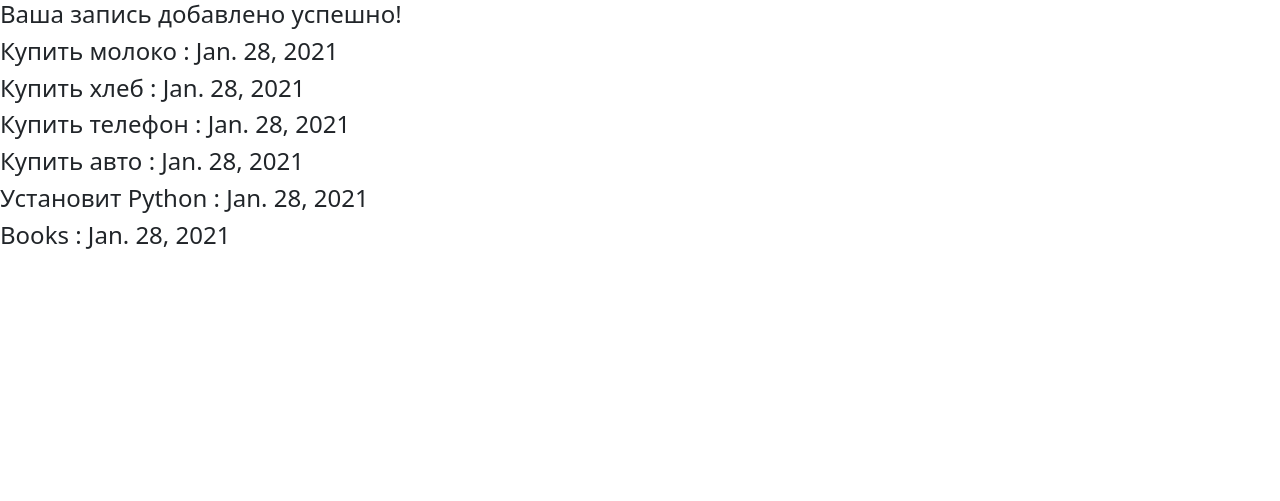
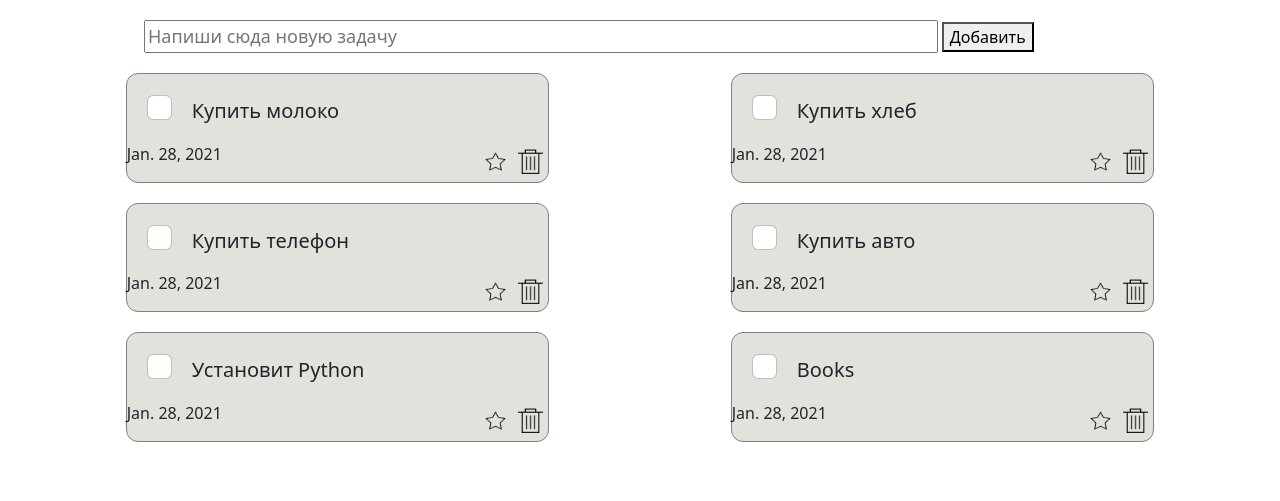
Before and after one commit to mamatov-ilich/TO_DO, a Django app: page /test/ in a window 1280 px wide. Shown: the top 501 px of the page. Run offline with Django 3.2, Linux system fonts and the light colour scheme; data comes from the database, SQL or seed files in the repository; both versions use the stored data as it was after the commit.

Commit message:
connected styles to todo list

```diff
--- a/todo/main/static/styles/index.css
+++ b/todo/main/static/styles/index.css
@@ -1,5 +1,7 @@
+
 *{
     box-sizing: border-box;
+
 
 
 }
--- a/todo/main/templates/test.html
+++ b/todo/main/templates/test.html
@@ -1,18 +1,51 @@
+{% load static %}
 <!DOCTYPE html>
 <html lang="en">
 <head>
     <meta charset="UTF-8">
     <meta name="viewport" content="width=device-width, initial-scale=1.0">
-    <title>ToDotest</title>
+    <title>todo</title>
     <link href="https://cdn.jsdelivr.net/npm/bootstrap@5.0.0-beta1/dist/css/bootstrap.min.css" rel="stylesheet" integrity="sha384-giJF6kkoqNQ00vy+HMDP7azOuL0xtbfIcaT9wjKHr8RbDVddVHyTfAAsrekwKmP1" crossorigin="anonymous">
-    <script src="https://cdn.jsdelivr.net/npm/bootstrap@5.0.0-beta1/dist/js/bootstrap.bundle.min.js" integrity="sha384-ygbV9kiqUc6oa4msXn9868pTtWMgiQaeYH7/t7LECLbyPA2x65Kgf80OJFdroafW" crossorigin="anonymous"></script>
+    <link rel="stylesheet" href = "{%static 'styles/index.css' %}" />
+    <link rel="stylesheet" href = "{%static 'styles/checkbox.css'%}" />
+
 </head>
 <body>
-    <h4>Ваша запись добавлено успешно!</h4>
 
-    {% for todo in todo_list %}
-        <h4>{{ todo.text }} :  {{todo.created_at}}</h4>
-    {% endfor %}
+
+    <section>
+        <div class = "create_container">
+            <input
+            class = "create_input"
+            type="text"
+            placeholder="Напиши сюда новую задачу"
+            />
+            <button class = "create_button">Добавить</button>
+        </div>
+
+        <div class="todo_container">
+            {% for todo in todo_list%}
+            <div class="todo_item">
+                <div class="todo_item_header">
+                    <label class="checkbox_container" >
+                        <input class="form-check-input" type="checkbox" value="" id="flexCheckChecked" >
+                    </label>
+                    <h4>{{ todo.text }}</h4>
+                </div>
+                <div class="todo_item_footer">
+                    <p>{{ todo.created_at }}</p>
+                    <div class="action_buttons">
+                        <img src="{%static 'icons/iconfinder_star_stars_space_shape_rate_rating_feedback_4831003.png'%}" >
+                        <img src="{%static 'icons/iconfinder_Streamline-70_185090.png'%}">
+
+                    </div>
+                </div>
+            </div>
+            {% endfor %}
+
+        </div>
+    </section>
+
 
 </body>
 </html>
```
Also changed, not shown: todo/db.sqlite3, todo/main/models.py (line endings or trailing spaces).
